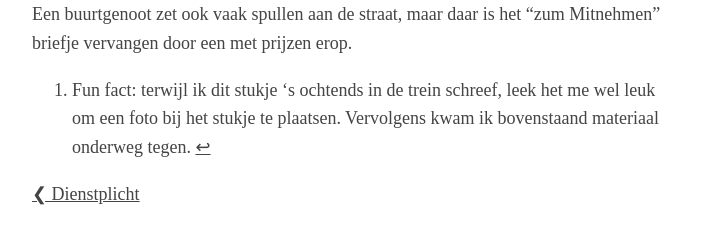
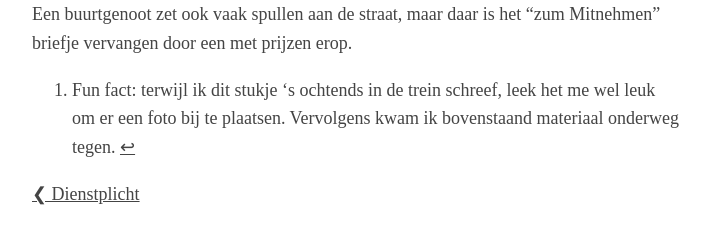
Before and after one commit to Roald87/roaldin.ch, a Jekyll site: the page built from _posts/2023-05-31-gratis.md, in a window 1280 px wide. Shown: the part 649-893 px from the top of the page, without its empty margins (283-996 px from the left). Built offline with Jekyll 4.4.1, drawn with Linux system fonts in a browser that asks for light colours; comment, search, counter and statistics services are not loaded.

Commit message:
improve wording

```diff
--- a/_posts/2023-05-31-gratis.md
+++ b/_posts/2023-05-31-gratis.md
@@ -14,4 +14,4 @@ Allerlei zaken worden zo aangeboden. Van tuinmeubelen en kastjes tot boeken en k
 
 Een buurtgenoot zet ook vaak spullen aan de straat, maar daar is het "zum Mitnehmen" briefje vervangen door een met prijzen erop.
 
-[^1]: Fun fact: terwijl ik dit stukje 's ochtends in de trein schreef, leek het me wel leuk om een foto bij het stukje te plaatsen. Vervolgens kwam ik bovenstaand materiaal onderweg tegen.
+[^1]: Fun fact: terwijl ik dit stukje 's ochtends in de trein schreef, leek het me wel leuk om er een foto bij te plaatsen. Vervolgens kwam ik bovenstaand materiaal onderweg tegen.
```
